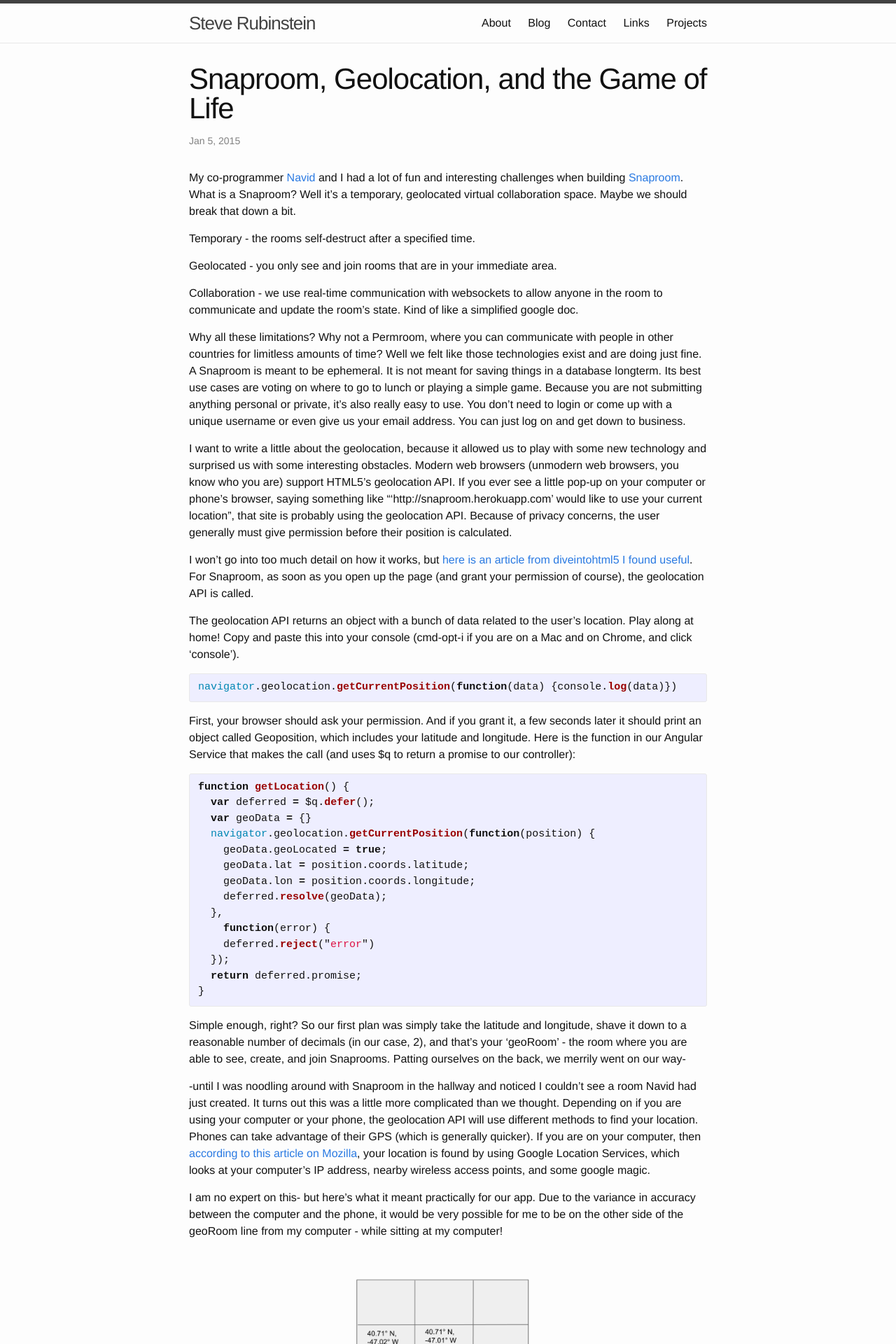
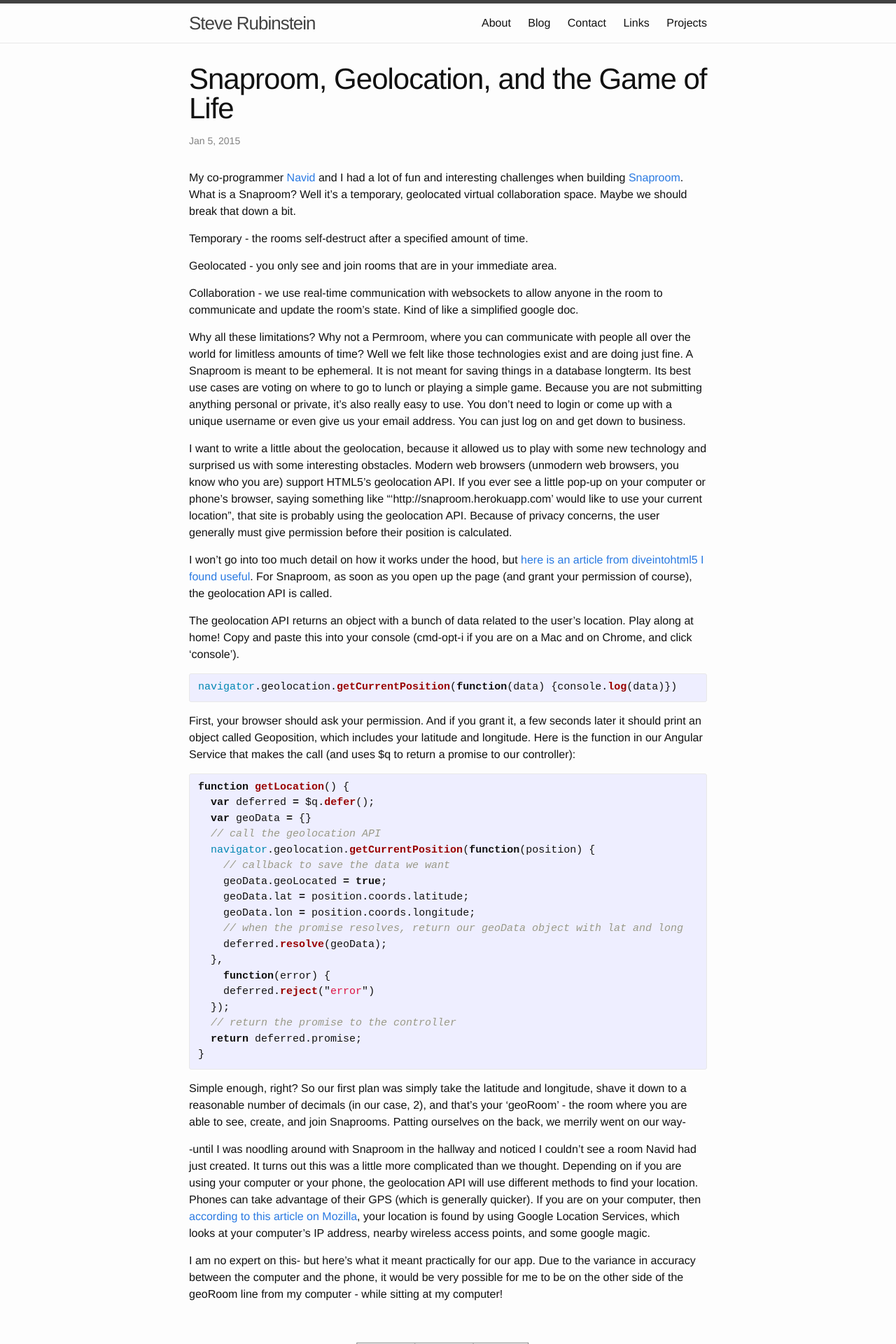
Before and after one commit to slrubinstein/slrubinstein.github.io, a Jekyll site: the page built from _posts/2015-1-5-geolocation.markdown, in a window 1280 px wide. Shown: the top 1920 px of the page at 70% size. Built offline with Jekyll 4.4.1, drawn with Linux system fonts in a browser that asks for light colours; some of the changed text lies outside the part shown.

Commit message:
small text and style changes

```diff
--- a/_posts/2014-12-30-musical-coding.markdown
+++ b/_posts/2014-12-30-musical-coding.markdown
@@ -16,7 +16,7 @@ I feel as though I go through a similar analytical process when coding. Looking
 
 My advisors at the time recommended designing an app that solves a problem. I remembered the struggle I went through trying to comprehend jazz chords, their endless options of 7ths, 9ths, 13ths, and flipping through a chord book to compare the relationships between all the different substitutions. I wanted to make an app that would bear some of the data load and automatically populate the page with common substitutions, freeing up the player to analyze the relationships and make music.
 
-The app can be seen at [www.chord-substitutor.herokuapp.com][chord-substitutor], and I would be delighted if you would play around with it. Overall I am pleased with how it turned out, though I knew from the start it would be impossible to encapsulate every possible chord change. Music is just too vast, and there are an infinite number of ways to re-interperet a jazz tune. So I decided to provide the user with the basic substitutions and as clean and simple an interface as I could create.
+The app is online at [www.chord-substitutor.herokuapp.com][chord-substitutor], and I would be delighted if you would play around with it. Overall I am pleased with how it turned out, though I knew from the start it would be impossible to encapsulate every possible chord change. Music is just too vast, and there are an infinite number of ways to re-interperet a jazz tune. So I decided to provide the user with the basic substitutions and as clean and simple an interface as I could create.
 
 Angular allowed me to keep the bulk of the work on the front-end and only rely on the server for saving and loading a user's songs (and some pre-loaded jazz standards). I incorporated [jQuery-UI][jqueryui] for drag-n-drop functionality, which integrated very nicely with Angular by placing all that functionality into custom directives.
 
--- a/_posts/2015-1-5-geolocation.markdown
+++ b/_posts/2015-1-5-geolocation.markdown
@@ -7,17 +7,17 @@ categories: blog
 
 My co-programmer <a href="http://navidk-programming.appspot.com/" targe="_blank">Navid</a> and I had a lot of fun and interesting challenges when building <a href="https://snaproom.herokuapp.com" target="_blank">Snaproom</a>. What is a Snaproom? Well it's a temporary, geolocated virtual collaboration space. Maybe we should break that down a bit.
 
-Temporary - the rooms self-destruct after a specified time.
+Temporary - the rooms self-destruct after a specified amount of time.
 
 Geolocated - you only see and join rooms that are in your immediate area.
 
 Collaboration - we use real-time communication with websockets to allow anyone in the room to communicate and update the room's state. Kind of like a simplified google doc.
 
-Why all these limitations? Why not a Permroom, where you can communicate with people in other countries for limitless amounts of time? Well we felt like those technologies exist and are doing just fine. A Snaproom is meant to be ephemeral. It is not meant for saving things in a database longterm. Its best use cases are voting on where to go to lunch or playing a simple game. Because you are not submitting anything personal or private, it's also really easy to use. You don't need to login or come up with a unique username or even give us your email address. You can just log on and get down to business.
+Why all these limitations? Why not a Permroom, where you can communicate with people all over the world for limitless amounts of time? Well we felt like those technologies exist and are doing just fine. A Snaproom is meant to be ephemeral. It is not meant for saving things in a database longterm. Its best use cases are voting on where to go to lunch or playing a simple game. Because you are not submitting anything personal or private, it's also really easy to use. You don't need to login or come up with a unique username or even give us your email address. You can just log on and get down to business.
 
 I want to write a little about the geolocation, because it allowed us to play with some new technology and surprised us with some interesting obstacles. Modern web browsers (unmodern web browsers, you know who you are) support HTML5's geolocation API. If you ever see a little pop-up on your computer or phone's browser, saying something like "'http://snaproom.herokuapp.com' would like to use your current location", that site is probably using the geolocation API. Because of privacy concerns, the user generally must give permission before their position is calculated.
 
-I won't go into too much detail on how it works, but <a href="http://diveintohtml5.info/geolocation.html" target="_blank">here is an article from diveintohtml5 I found useful</a>. For Snaproom, as soon as you open up the page (and grant your permission of course), the geolocation API is called.
+I won't go into too much detail on how it works under the hood, but <a href="http://diveintohtml5.info/geolocation.html" target="_blank">here is an article from diveintohtml5 I found useful</a>. For Snaproom, as soon as you open up the page (and grant your permission of course), the geolocation API is called.
 
 The geolocation API returns an object with a bunch of data related to the user's location. Play along at home! Copy and paste this into your console (cmd-opt-i if you are on a Mac and on Chrome, and click 'console').
 
@@ -33,15 +33,19 @@ First, your browser should ask your permission. And if you grant it, a few secon
 function getLocation() {
   var deferred = $q.defer();
   var geoData = {}
+  // call the geolocation API
   navigator.geolocation.getCurrentPosition(function(position) {
+    // callback to save the data we want
     geoData.geoLocated = true;
     geoData.lat = position.coords.latitude;
     geoData.lon = position.coords.longitude;
+    // when the promise resolves, return our geoData object with lat and long
     deferred.resolve(geoData);
   },
     function(error) {
     deferred.reject("error")
   });
+  // return the promise to the controller
   return deferred.promise;
 }
 {% endhighlight %}
@@ -54,11 +58,13 @@ I am no expert on this- but here's what it meant practically for our app. Due to
 
 <img class="blog-pic-small" src="/images/georoom-sad.png" alt="Sadness reigns as we are in different geoRooms">
 
+Because a user is only in one geoRoom at a time, I would be unable to join the same room on my computer and phone in this situation.
+
 Our solution came to us when reflecting on a past project, <a href="http://en.wikipedia.org/wiki/Conway%27s_Game_of_Life" target="_blank">Conway's Game of Life</a>. Briefly, the Game of Life is a game of evolution, where squares live or die based on their neighbor squares. We decided to treat geoRooms like Game of Life squares and create neighbors. So instead of placing our users in a geoRoom, we placed them in a geoArray of 9 geoRooms. Now all their activity is broadcast to every geoRoom in the geoArray, and to enter a room you only need to be in one geoRoom of the room's geoArray.
 
 <img class="blog-pic-small" src="/images/georoom-happy.png" alt="Happy to be in a geoRoom with you">
 
-This is how we create the geoArray. Maybe not the most elegant looking function, but dammit, it works.
+This is how we create the geoArray.
 
 {% highlight javascript %}
 	// geoData is an object that holds the latitude and longitude
@@ -73,23 +79,15 @@ function makeGeoRoomArr(geoData) {
   var southernLat = (Number(latToHundrethPlace) - .01).toFixed(2);
   var easternLon = (Number(lonToHundrethPlace) + .01).toFixed(2);
   var westernLon = (Number(lonToHundrethPlace) - .01).toFixed(2);
-
+  // push the surrounding geoRooms into a geoArray
   latLonArr.push(latToHundrethPlace + lonToHundrethPlace);
-
   latLonArr.push(northernLat + westernLon);
-
   latLonArr.push(northernLat + lonToHundrethPlace);
-
   latLonArr.push(northernLat + easternLon);
-
   latLonArr.push(latToHundrethPlace + westernLon);
-
   latLonArr.push(latToHundrethPlace + easternLon);
-
   latLonArr.push(southernLat + westernLon);
-
   latLonArr.push(southernLat + lonToHundrethPlace);
-
   latLonArr.push(southernLat + easternLon);
 
   return latLonArr;
--- a/_sass/about.scss
+++ b/_sass/about.scss
@@ -1,4 +1,5 @@
 #barn-pic {
 	float: right;
 	height: 300px;
+	margin: 0 10px;
 }
```
Also changed, not shown: links.md (+1 -1 lines), projects.html (+8 -5 lines).
